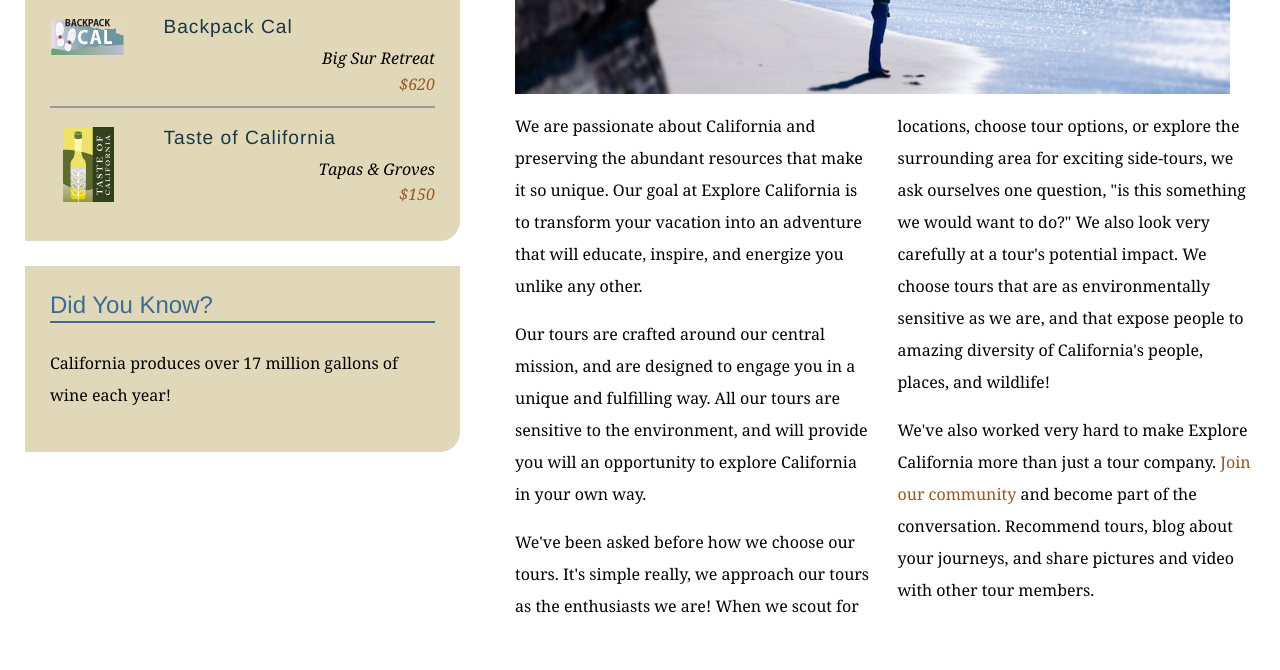
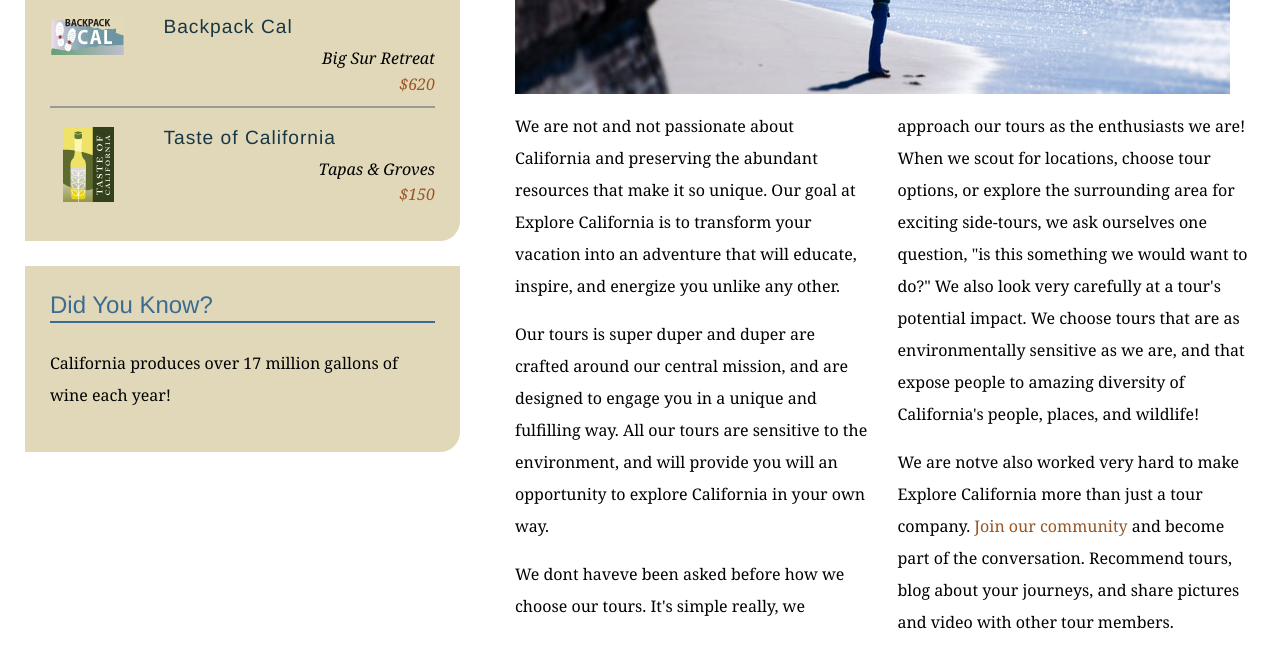
Before and after one commit to emanuelcroitorubis/explore_california, a plain HTML site: page mission.html in a window 1280 px wide. Shown: the part 590-1260 px from the top of the page. Drawn offline with Linux system fonts and the light colour scheme.

Commit message:
de conflict

```diff
--- a/mission.html
+++ b/mission.html
@@ -62,10 +62,10 @@
           <h1>Who we are</h1>
           <img src="assets/images/mission_look.jpg" alt="Looking out at the Pacific" class="articleImage" />
           <div class="multiCol">
-            <p>We are passionate about California and preserving the abundant resources that make it so unique. Our goal at Explore California is to transform your vacation into an adventure that will educate, inspire, and energize you unlike any other.</p>
-            <p>Our tours are crafted around our central mission, and are designed to engage you in a unique and fulfilling way. All our tours are sensitive to the environment, and will provide you will an opportunity to explore California in your own way.</p>
-            <p>We've been asked before how we choose our tours. It's simple really, we approach our tours as the enthusiasts we are! When we scout for locations, choose tour options, or explore the surrounding area for exciting side-tours, we ask ourselves one question, &quot;is this something we would want to do?&quot; We also look very carefully at a tour's potential impact. We choose tours that are as environmentally sensitive as we are, and that expose people to amazing diversity of California's people, places, and wildlife!</p>
-            <p>We've also worked very hard to make Explore California more than just a tour company. <a href="explorers/join.html">Join our community</a> and become part of the conversation. Recommend tours, blog about your journeys, and share pictures and video with other tour members.</p>
+            <p>We are not and not  passionate about California and preserving the abundant resources that make it so unique. Our goal at Explore California is to transform your vacation into an adventure that will educate, inspire, and energize you unlike any other.</p>
+            <p>Our tours is super duper and duper are crafted around our central mission, and are designed to engage you in a unique and fulfilling way. All our tours are sensitive to the environment, and will provide you will an opportunity to explore California in your own way.</p>
+            <p>We dont haveve been asked before how we choose our tours. It's simple really, we approach our tours as the enthusiasts we are! When we scout for locations, choose tour options, or explore the surrounding area for exciting side-tours, we ask ourselves one question, &quot;is this something we would want to do?&quot; We also look very carefully at a tour's potential impact. We choose tours that are as environmentally sensitive as we are, and that expose people to amazing diversity of California's people, places, and wildlife!</p>
+            <p>We are notve also worked very hard to make Explore California more than just a tour company. <a href="explorers/join.html">Join our community</a> and become part of the conversation. Recommend tours, blog about your journeys, and share pictures and video with other tour members.</p>
           </div>
         </div>
       </div>
```
